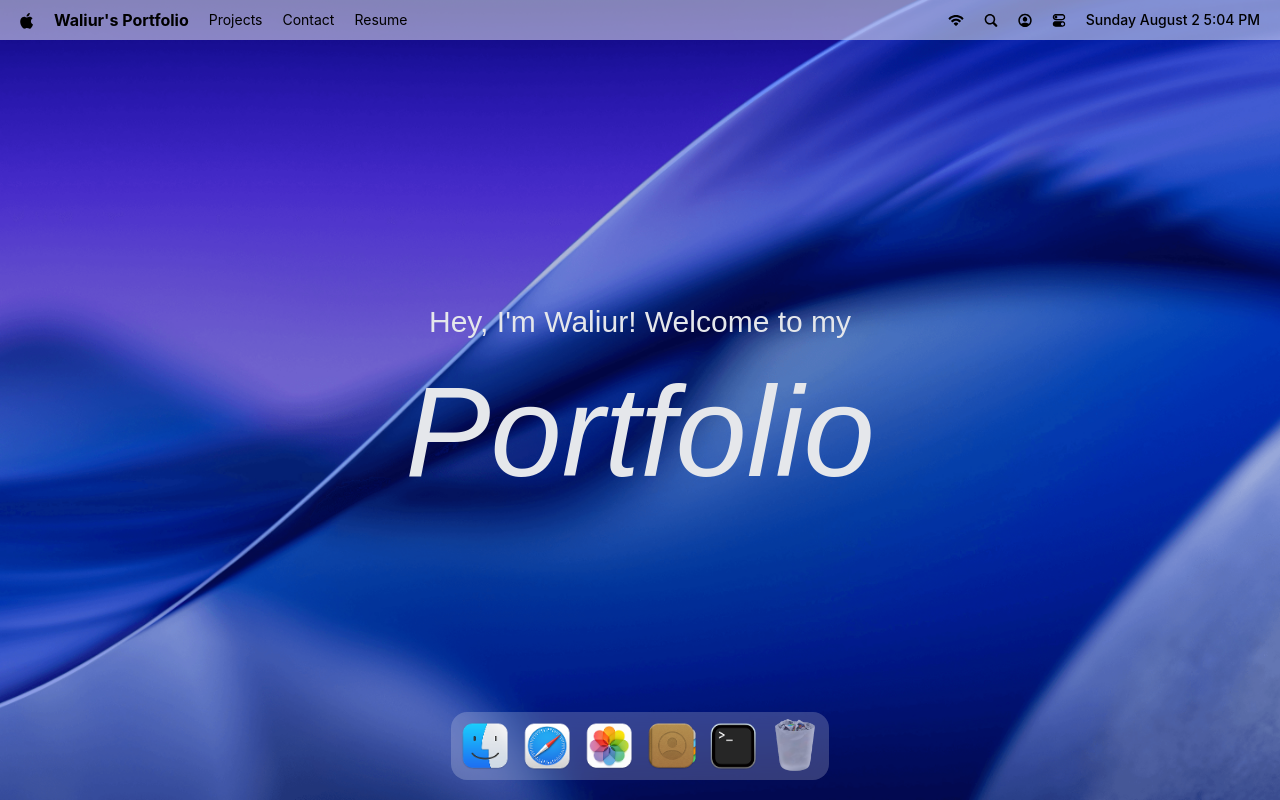
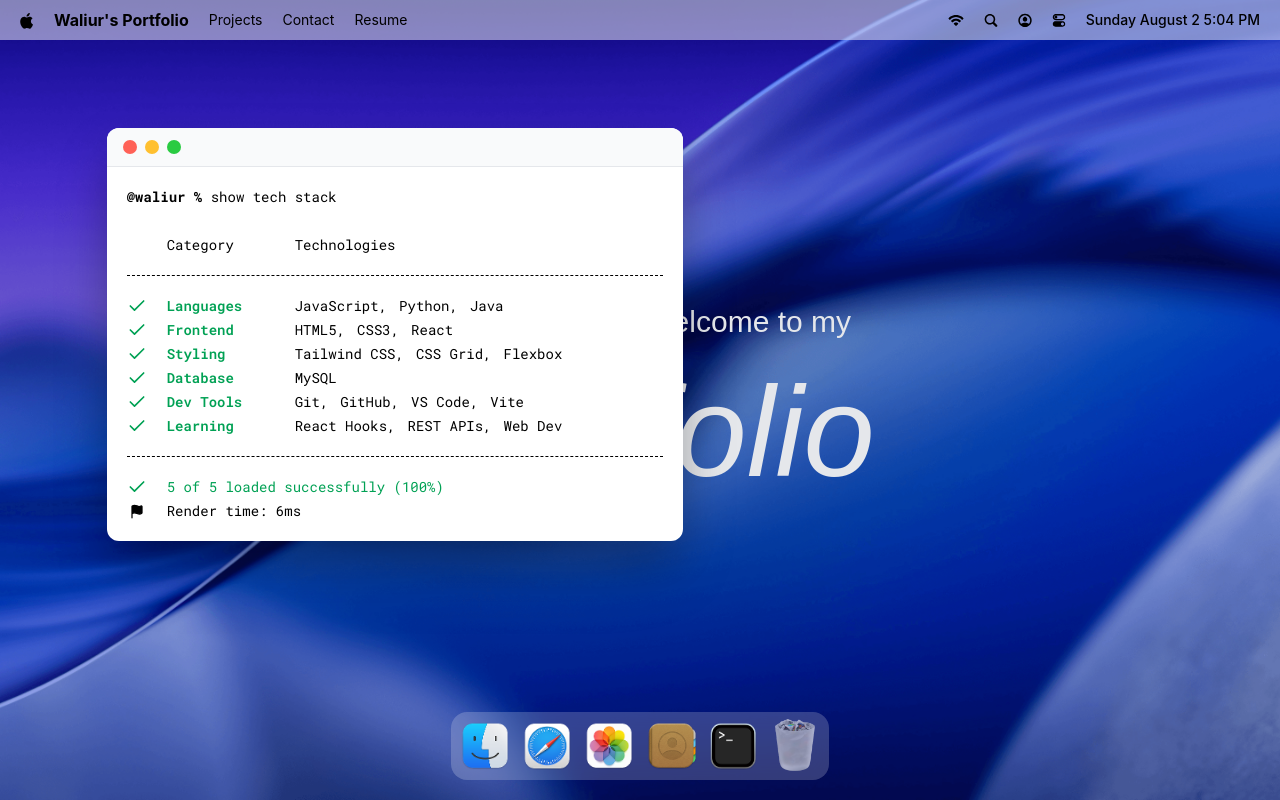
Before and after one commit to WaliurR029/MacOS_Portfolio, a React (Vite) app: page / in a window 1280 px wide. Both pictures are taken after a click on the button 733 px from the left and 746 px from the top of the page. Built offline with nearby package versions, Linux system fonts and the light colour scheme; a web font is replaced by a local one.

Commit message:
implement a HOC component for managing states and add the first window -terminal

```diff
--- a/package.json
+++ b/package.json
@@ -14,11 +14,13 @@
     "@tailwindcss/vite": "^4.3.3",
     "dayjs": "^1.11.21",
     "gsap": "^3.15.0",
+    "immer": "^11.1.15",
     "lucide-react": "^1.28.0",
     "react": "^19.2.8",
     "react-dom": "^19.2.8",
     "react-tooltip": "^6.0.8",
-    "tailwindcss": "^4.3.3"
+    "tailwindcss": "^4.3.3",
+    "zustand": "^5.0.14"
   },
   "devDependencies": {
     "@types/react": "^19.2.17",
--- a/src/App.jsx
+++ b/src/App.jsx
@@ -1,11 +1,19 @@
-import React from 'react'
+import gsap from "gsap";
+import {Draggable} from "gsap/Draggable";
+
 import {Navbar, Welcome, Dock} from "#components"
+import {Terminal} from "#windows"
+
+gsap.registerPlugin(Draggable);
+
 const App = () => {
     return (
       <main>
           <Navbar/>
           <Welcome/>
           <Dock/>
+
+          <Terminal/>
       </main>
     );
 }
--- a/src/components/Dock.jsx
+++ b/src/components/Dock.jsx
@@ -3,8 +3,10 @@
 import {Tooltip} from "react-tooltip";
 import {useGSAP} from "@gsap/react";
 import gsap from "gsap";
+import useWindowStore from "#store/window.js";
 
 export const Dock = () => {
+    const {openWindow, closeWindow, windows} = useWindowStore();
     const dockRef = useRef(null);
 
     useGSAP(() => {
@@ -54,7 +56,22 @@
 
 
     const toggleApp = (app) => {
+        if(!app.canOpen) return;
 
+        const window = windows[app.id];
+
+        if(!window){
+            console.error(`Window not found for app: ${app.id}`);
+            return;
+        }
+
+        if(window.isOpen){
+            closeWindow(app.id);
+        }else{
+            openWindow(app.id)
+        }
+
+        console.log(windows);
     }
 
     return (
--- /dev/null
+++ b/src/components/WindowControls.jsx
@@ -0,0 +1,13 @@
+import React from 'react'
+import useWindowStore from "#store/window.js";
+
+const WindowControls = ({target}) => {
+    const {closeWindow} = useWindowStore();
+
+    return  <div id = "window-controls">
+                <div className="close" onClick={() =>closeWindow(target)}/>
+                <div className="minimize"/>
+                <div className="maximize"/>
+            </div>;
+}
+export default WindowControls
--- a/src/components/index.js
+++ b/src/components/index.js
@@ -2,5 +2,6 @@
 
 import Welcome from "#components/Welcome.jsx";
 import Dock from "#components/Dock.jsx";
+import WindowControls from "#components/WindowControls.jsx";
 
-export {Navbar, Welcome, Dock};
+export {Navbar, Welcome, Dock, WindowControls};
--- a/src/constants/index.js
+++ b/src/constants/index.js
@@ -101,28 +101,28 @@
 
 const techStack = [
     {
-        category: "Frontend",
-        items: ["React.js", "Next.js", "TypeScript"],
+        category: "Languages",
+        items: ["JavaScript", "Python", "Java"],
     },
     {
-        category: "Mobile",
-        items: ["React Native", "Expo"],
+        category: "Frontend",
+        items: ["HTML5", "CSS3", "React"],
     },
     {
         category: "Styling",
-        items: ["Tailwind CSS", "Sass", "CSS"],
-    },
-    {
-        category: "Backend",
-        items: ["Node.js", "Express", "NestJS", "Hono"],
+        items: ["Tailwind CSS", "CSS Grid", "Flexbox"],
     },
     {
         category: "Database",
-        items: ["MongoDB", "PostgreSQL"],
+        items: ["MySQL"],
     },
     {
         category: "Dev Tools",
-        items: ["Git", "GitHub", "Docker"],
+        items: ["Git", "GitHub", "VS Code", "Vite"],
+    },
+    {
+        category: "Learning",
+        items: ["React Hooks", "REST APIs", " Web Dev"],
     },
 ];
 
--- /dev/null
+++ b/src/hoc/WindowWrapper.jsx
@@ -0,0 +1,53 @@
+import React, {useLayoutEffect, useRef} from 'react'
+import useWindowStore from "#store/window.js";
+import {useGSAP} from "@gsap/react";
+import gsap from "gsap";
+import {Draggable} from "gsap/Draggable";
+
+const WindowWrapper = (Component, windowKey  ) => {
+    const Wrapped = (props) => {
+        const {focusWindow, windows} = useWindowStore();
+        const {isOpen, zIndex } = windows[windowKey]
+        const ref = useRef(null);
+
+        useGSAP(() =>{
+            const el = ref.current;
+
+            if(!el || !isOpen) return;
+
+            el.style.display ="block";
+
+            gsap.fromTo(el, {scale: 0.8, opacity:0, y: 40}, {
+              scale: 1, opacity: 1, y:0, duration:0.4, ease: "power3.out"
+            })
+        },[isOpen])
+
+        useGSAP(()=> {
+            const el = ref.current;
+            if(!el) return;
+            const [instance] = Draggable.create(el, {onPress: () => focusWindow(windowKey)})
+
+            return () => instance.kill()
+        },[])
+
+        useLayoutEffect(() => {
+            const el = ref.current;
+            if(!el) return;
+            el.style.display = isOpen ? 'block' : 'none';
+        }, [isOpen]);
+
+        return (
+            <section id = {windowKey} ref={ref} style={{zIndex}}
+                className="absolute" >
+                <Component {...props}/>
+            </section>
+        );
+    };
+
+    Wrapped.displayName = `WindowWrapper(${Component.displayName ||
+    Component.name || "Component"}`;
+
+    return Wrapped;
+
+};
+export default WindowWrapper;
--- /dev/null
+++ b/src/store/window.js
@@ -0,0 +1,38 @@
+import {create} from "zustand";
+import {immer} from "zustand/middleware/immer";
+import {INITIAL_Z_INDEX, WINDOW_CONFIG} from "#constants/index.js";
+
+const useWindowStore = create(
+    immer((set) => ({
+        windows: WINDOW_CONFIG,
+        nextZindex: INITIAL_Z_INDEX + 1,
+
+        openWindow: (windowKey, data = null) =>
+            set((state) => {
+                const win = state.windows[windowKey];
+                if(!win) return;
+                win.isOpen = true;
+                win.zIndex = state.nextZindex;
+                win.data = data ?? win.data;
+                state.nextZindex++;
+        }),
+
+        closeWindow: (windowKey, data = null) =>
+            set((state) => {
+                const win = state.windows[windowKey];
+                if(!win) return;
+                win.isOpen = false;
+                win.zIndex = INITIAL_Z_INDEX;
+                win.data = null;
+        }),
+
+        focusWindow: (windowKey, data = null) =>
+            set((state) => {
+                const win = state.windows[windowKey];
+                win.zIndex = state.nextZindex++;
+        })
+
+    }))
+);
+
+export default useWindowStore;
--- /dev/null
+++ b/src/windows/Terminal.jsx
@@ -0,0 +1,60 @@
+import React from 'react'
+import {Check, Flag} from "lucide-react";
+import WindowWrapper from "#hoc/WindowWrapper.jsx";
+import {techStack} from "#constants/index.js";
+import windowControls from "#components/WindowControls.jsx";
+import WindowControls from "#components/WindowControls.jsx";
+
+const Terminal = () => {
+    return (
+        <>
+            <div id = "window-header">
+                <WindowControls target = "terminal"/>
+                <h2></h2>
+            </div>
+
+            <div className="techstack">
+                <p>
+                    <span className="font-bold">@waliur % </span>
+                    show tech stack
+                </p>
+
+                <div className="label">
+                    <p className="w-32">Category</p>
+                    <p>Technologies</p>
+                </div>
+
+                <ul className="content">
+                    {techStack.map(({category, items}) => (
+                        <li key={category} className= "flex items-center">
+                            <Check className="check" size={20}/>
+                            <h3>{category}</h3>
+                            <ul>
+                                {items.map((item, i)=>(
+                                    <li key={i}>
+                                        {item}{i < items.length - 1 ? "," : ""}
+                                    </li>
+                                ))}
+                            </ul>
+                        </li>
+                    ))}
+                </ul>
+
+                <div className="footnote">
+                    <p>
+                        <Check size = {20}/> 5 of 5 loaded successfully (100%)
+                    </p>
+
+                    <p className="text-black">
+                        <Flag size = {15} fill = "black"/>
+                        Render time: 6ms
+                    </p>
+                </div>
+            </div>
+        </>
+    )
+}
+
+const TerminalWindow = WindowWrapper(Terminal, 'terminal');
+
+export default TerminalWindow
--- /dev/null
+++ b/src/windows/index.js
@@ -0,0 +1,3 @@
+import Terminal from "#windows/Terminal.jsx";
+
+export { Terminal };
```
Also changed, not shown: 1 other file (tests, documents, lock files or other folders).
